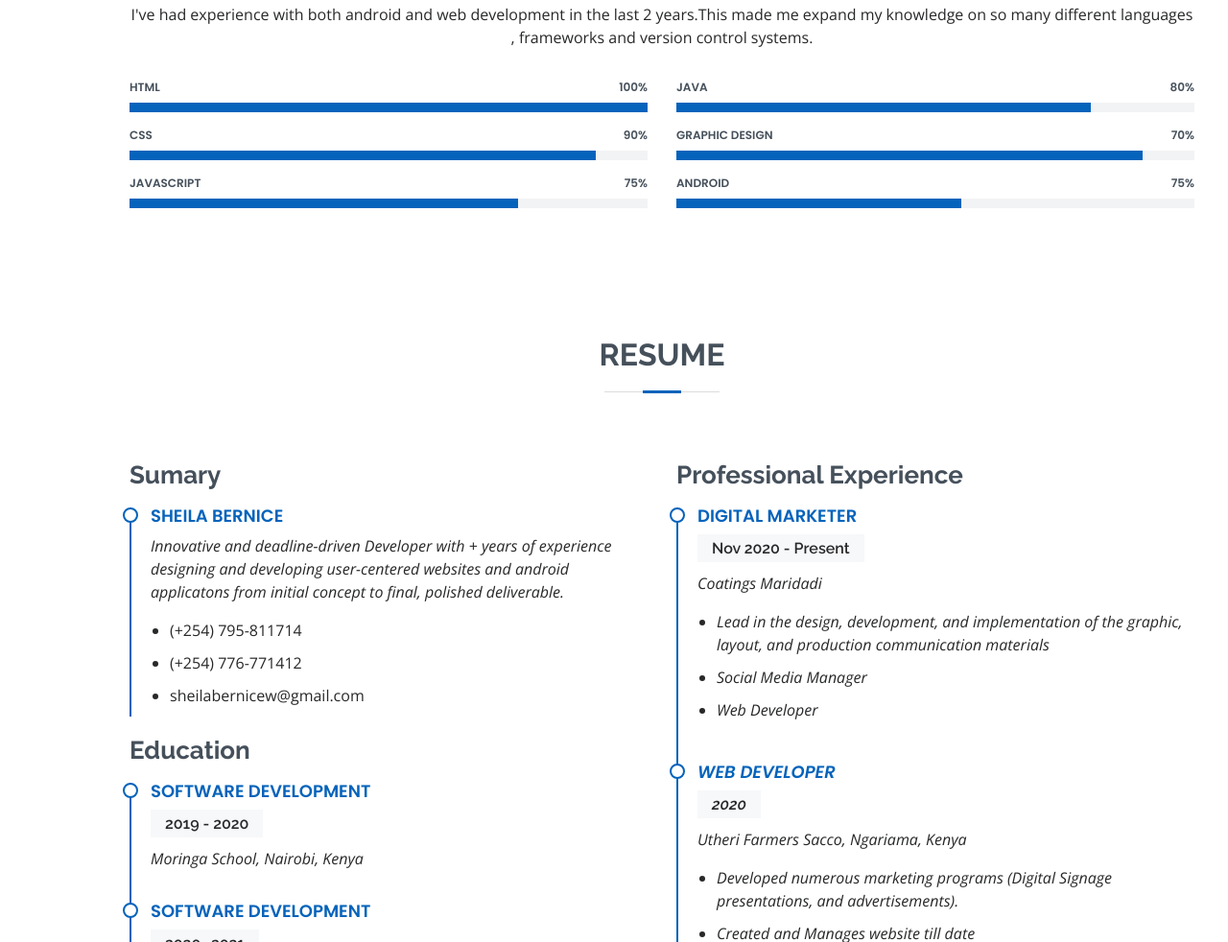
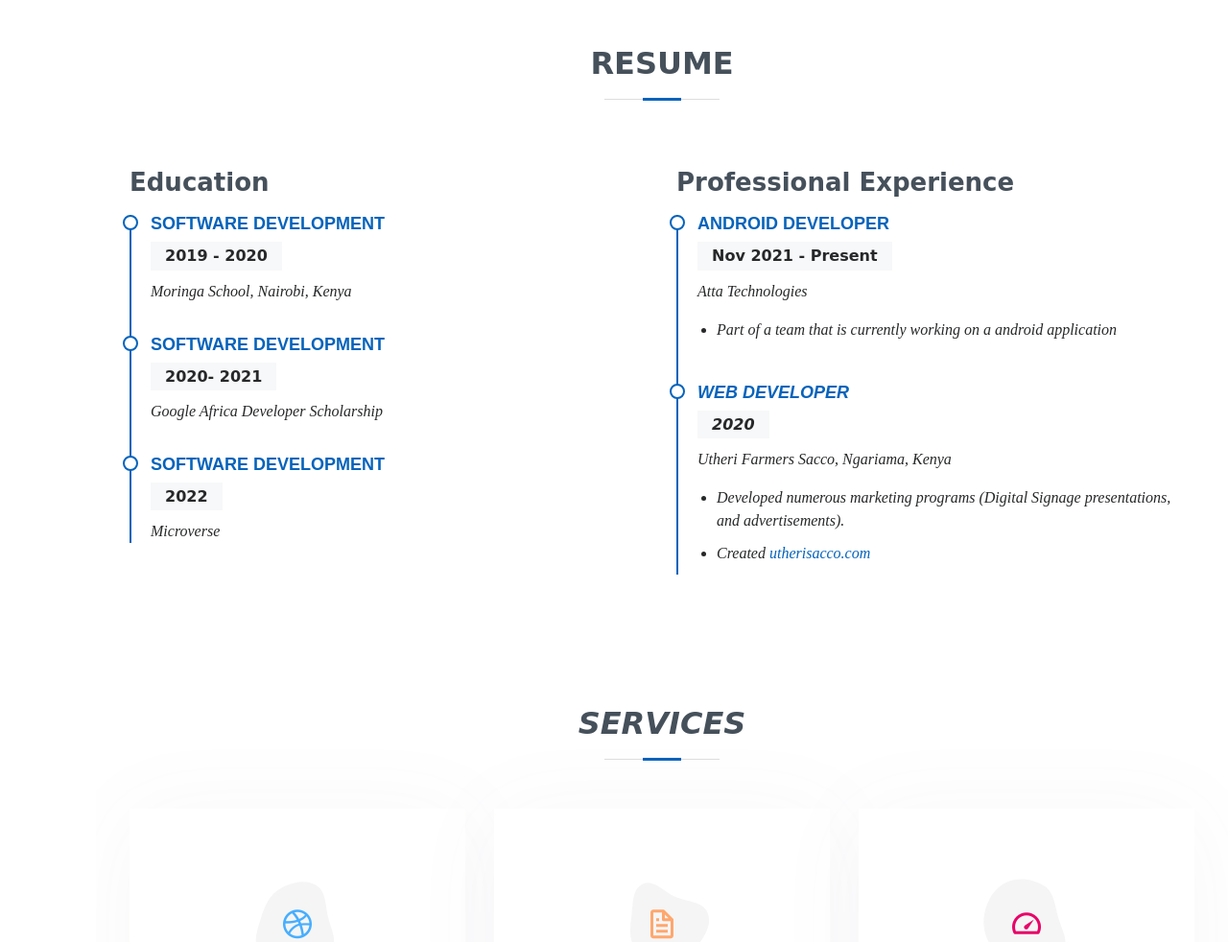
Before and after one commit to Shyla27/Shyee, a plain HTML site: page index.html in a window 1280 px wide. Shown: the part 1818-2800 px from the top of the page at 96% size. Drawn offline with nearby package versions, Linux system fonts and the light colour scheme; a web font is replaced by a local one.

Commit message:
style upgrade

```diff
--- a/assets/css/style.css
+++ b/assets/css/style.css
@@ -1,5 +1,5 @@
 body {
-  font-family: "Open Sans", sans-serif;
+  font-family: "Square Peg', cursive";
   color: #272829;
 }
 
@@ -13,7 +13,7 @@ a:hover {
 }
 
 h1, h2, h3, h4, h5, h6 {
-  font-family: "Raleway", sans-serif;
+  font-family: 'Square Peg', cursive;
 }
 
 .back-to-top {
--- a/index.html
+++ b/index.html
@@ -12,8 +12,7 @@
     <!-- Favicons -->
     <link href="assets/img/s.svg" rel="icon">
 
-    <!-- Google Fonts -->
-    <link href="https://fonts.googleapis.com/css?family=Open+Sans:300,300i,400,400i,600,600i,700,700i|Raleway:300,300i,400,400i,500,500i,600,600i,700,700i|Poppins:300,300i,400,400i,500,500i,600,600i,700,700i" rel="stylesheet">
+    <link href="https://fonts.googleapis.com/css2?family=Square+Peg&display=swap" rel="stylesheet">
 
     <!-- Vendor CSS Files -->
     <link href="assets/vendor/bootstrap/css/bootstrap.min.css" rel="stylesheet">
@@ -31,7 +30,6 @@
 
 <body>
 
-  <!-- ======= Mobile nav toggle button ======= -->
   <button type="button" class="mobile-nav-toggle d-xl-none"><i class="icofont-navigation-menu"></i></button>
 
   <!-- ======= Header ======= -->
@@ -81,20 +79,19 @@
         </div>
 
         <div class="row">
-          <div class="col-lg-6">
-            <img src="assets/img/coding.jpg" class="img-fluid" alt="">
+          <div class="col-lg-4">
+            <img src="assets/img/card.jpg" class="img-fluid" alt="">
           </div>
-          <div class="col-lg-6">
-            <h3>Web  &amp; Android Developer.</h3>
+          <div class="col-lg-8">
 
 
-            <h4>Hi there , Sheila Bernice is my name  but  i love Shyee Codes. When i wrote my first program, i knew then that i wanted to write code for a very long time. Moringa School gave me the foundation to programming and after completion i got enrolled to GADS a scholarship by Google Africa that in the last 1 year has taught me to build market ready products for clients and more for fun.
+            <h5>Hi there , Sheila Bernice is my name  but  i love Shyee Codes. When i wrote my first program, i knew then that i wanted to write code for a very long time. Moringa School gave me the foundation to programming and after completion i got enrolled to GADS a scholarship by Google Africa that in the last 1 year has taught me to build market ready products for clients and more for fun.
               I love what i do and to me its always like an adventure. Learning something new everyday and me being me i just couldn't let me keep this new adventure to myself , i had the urge to share the knowledge with anyone who was interested. So i decided revived the silent talent in me and i started bloging  and a Podcast that i talk about technology , coding and a little abit about self care.
 
               The world is full of learners true and what better way to teach people the things you know than giving them the chance to learn at their own pace.
 
 
-              </h4>
+              </h5>
           </div>
         </div>
 
@@ -179,18 +176,6 @@
 
         <div class="row">
           <div class="col-lg-6">
-            <h3 class="resume-title">Sumary</h3>
-            <div class="resume-item pb-0">
-              <h4>Sheila Bernice</h4>
-              <p><em>Innovative and deadline-driven  Developer  with + years of experience designing and developing user-centered websites and android  applicatons from initial concept to final, polished deliverable.</em></p>
-              <ul>
-
-                <li>(+254) 795-811714</li>
-                <li>(+254) 776-771412</li>
-
-                <li>sheilabernicew@gmail.com</li>
-              </ul>
-            </div>
 
             <h3 class="resume-title">Education</h3>
             <div class="resume-item">
@@ -206,20 +191,26 @@
               <h5>2020- 2021</h5>
               <p><em>Google Africa Developer Scholarship </em></p>
 
-<p>
+            </div>
 
-</p>            </div>
+            <div class="resume-item">
+              <h4> Software Development</h4>
+              <h5>2022</h5>
+              <p><em>Microverse  </em></p>
+
+            </div>
+
+
           </div>
           <div class="col-lg-6">
             <h3 class="resume-title">Professional Experience</h3>
             <div class="resume-item">
-              <h4>Digital Marketer </h4>
-              <h5>Nov 2020 - Present</h5>
-              <p><em>Coatings Maridadi<em></p>
+              <h4>Android Developer </h4>
+              <h5>Nov 2021 - Present</h5>
+              <p><em>Atta Technologies<em></p>
               <ul>
-                <li>Lead in the design, development, and implementation of the graphic, layout, and production communication materials</li>
-                <li> Social Media Manager </li>
-                <li> Web Developer</li>
+
+               <li> Part of a team that is currently working on a android application</li>
               </ul>
             </div>
             <div class="resume-item">
@@ -228,7 +219,7 @@
               <p><em>Utheri Farmers Sacco, Ngariama, Kenya</em></p>
               <ul>
                 <li>Developed numerous marketing programs (Digital Signage presentations, and advertisements).</li>
-                <li>Created and Manages website till date  </li>
+                <li>Created  <a href="http://utherisacco.com/ "> utherisacco.com</a> </li>
               </ul>
             </div>
           </div>
```
